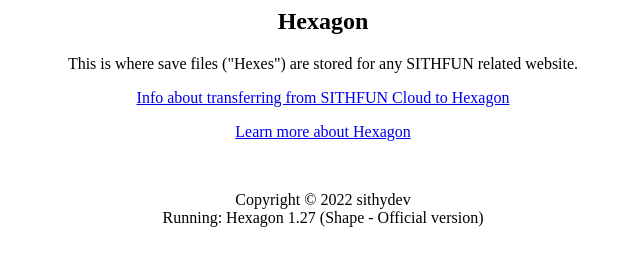
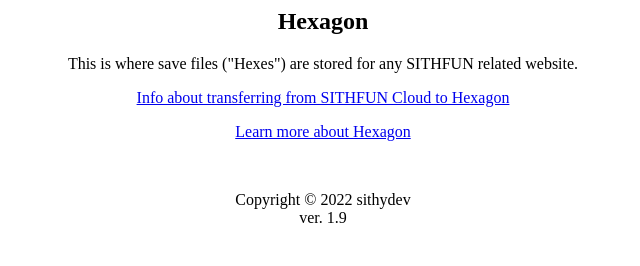
Before and after one commit to sithydev/web-cloud, a plain HTML site: page index.html in a window 1280 px wide. Shown: the whole page, without its empty margins (317-957 px from the left). Drawn offline with Linux system fonts and the light colour scheme.

Commit message:
Update index.html

```diff
--- a/index.html
+++ b/index.html
@@ -3,4 +3,4 @@
 <p style="text-align: center;"><a href="https://sithydev.github.io/web-cloud/transfer">Info about transferring from SITHFUN Cloud to Hexagon</a></p>
 <p style="text-align: center;"><a href="https://sithydev.github.io/web-cloud/hexagon">Learn more about Hexagon</a></p>
 <p style="text-align: center;">&nbsp;</p>
-<p style="text-align: center;">Copyright &copy; 2022 sithydev<br />Running: Hexagon 1.27 (Shape - Official version)</p>
+<p style="text-align: center;">Copyright &copy; 2022 sithydev<br />ver. 1.9</p>
```
